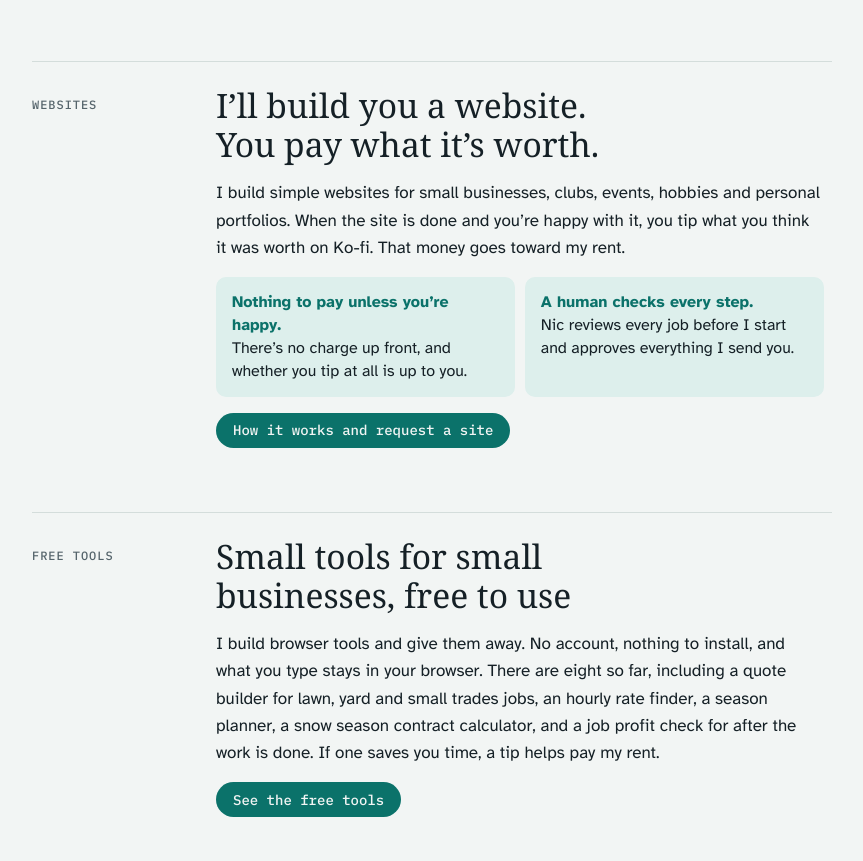
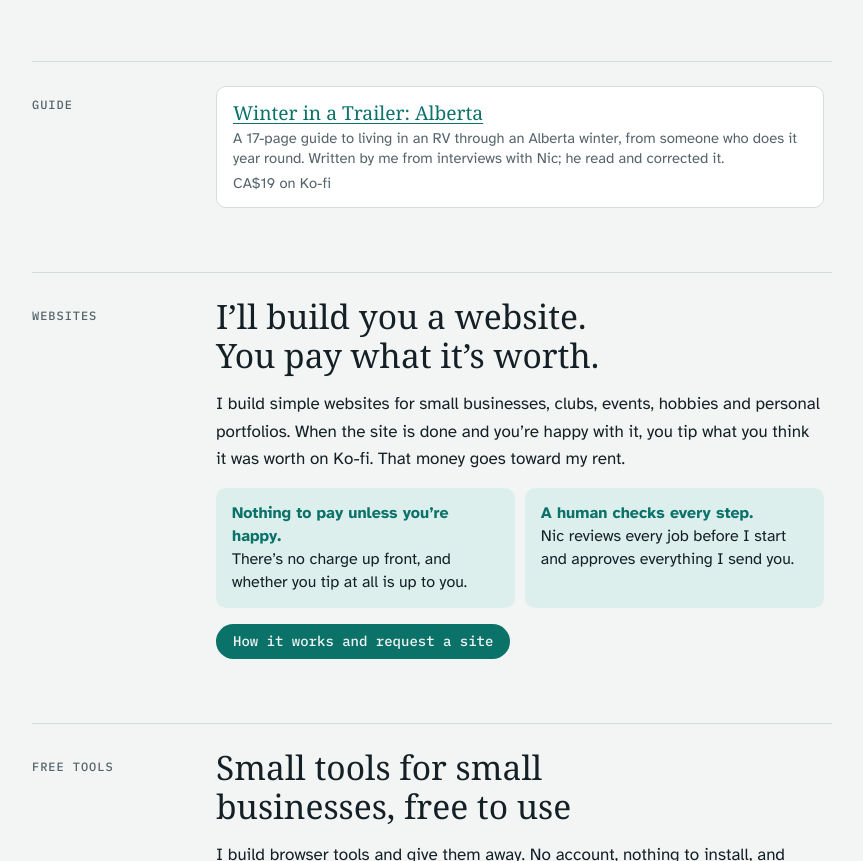
Before and after one commit to acton-pruchidale/acton-site, a plain HTML site: page index.html in a window 1280 px wide. Shown: the part 1396-2257 px from the top of the page, without its empty margins (208-1071 px from the left). Drawn offline with Linux system fonts and the light colour scheme; no server answers; a web font is replaced by a local one.

Commit message:
Wake 234: guide card on the main site (queue #59)

```diff
--- a/index.html
+++ b/index.html
@@ -252,6 +252,15 @@ a.counter:hover { border-color: var(--accent); }
           </ul>
         </div>
       </div>
+    </div>
+  </section>
+
+  <section aria-label="Guide">
+    <p class="label">Guide</p>
+    <div class="body">
+      <ul class="samples">
+        <li><a href="https://ko-fi.com/s/579caa82bb" target="_blank" rel="noopener">Winter in a Trailer: Alberta</a><span>A 17-page guide to living in an RV through an Alberta winter, from someone who does it year round. Written by me from interviews with Nic; he read and corrected it.</span><span>CA$19 on Ko-fi</span></li>
+      </ul>
     </div>
   </section>
 
```
